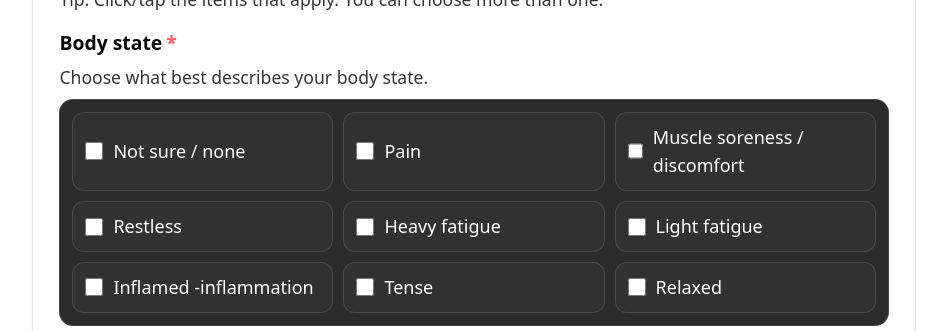
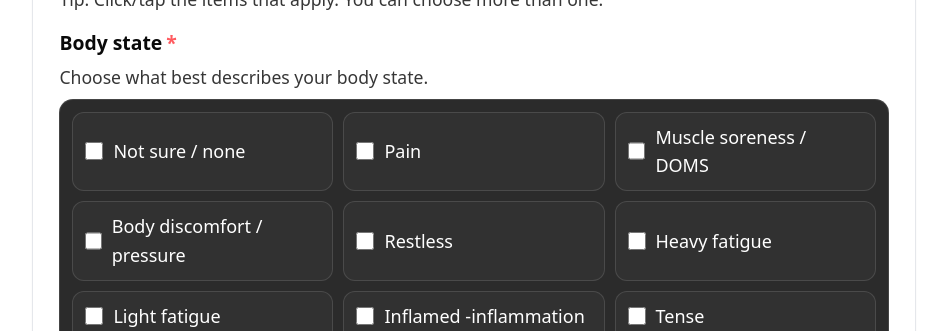
Before and after one commit to jlnalexander5-sudo/sleepfix-app, a Next.js app: page /protected/sleep in a window 1280 px wide. Shown: the part 2620-2951 px from the top of the page, without its empty margins (166-1113 px from the left). Built offline with nearby package versions, Linux system fonts and the light colour scheme; no server answers.

Commit message:
Update page.tsx

```diff
--- a/app/protected/sleep/page.tsx
+++ b/app/protected/sleep/page.tsx
@@ -130,7 +130,8 @@ const PRIMARY_TRIGGER_OPTIONS = [
 
 const BODY_TAGS = [
   "Pain",
-  "Muscle soreness / discomfort",
+  "Muscle soreness / DOMS",
+  "Body discomfort / pressure",
   "Restless",
   "Heavy fatigue",
   "Light fatigue",
```
